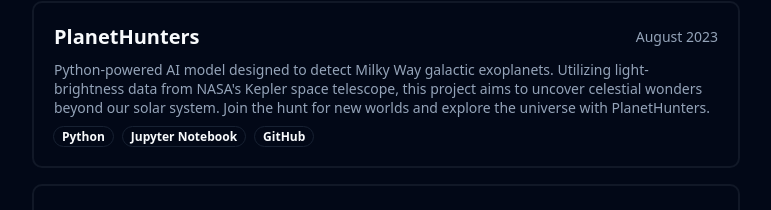
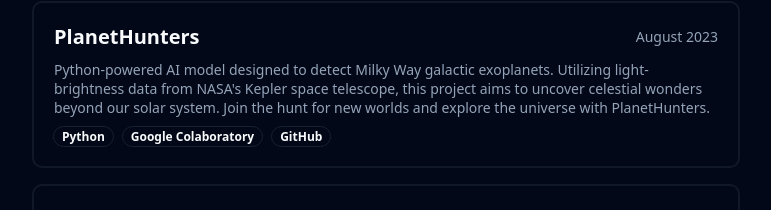
Before and after one commit to elisha-et/portfolio, a React (Vite) app: page / in a window 1280 px wide. Shown: the part 1200-1410 px from the top of the page, without its empty margins (254-1025 px from the left). Built offline with nearby package versions, Linux system fonts and the light colour scheme.

Commit message:
Made changes to PlanetHunters Projects

```diff
--- a/src/App.tsx
+++ b/src/App.tsx
@@ -23,7 +23,7 @@
           name="PlanetHunters"
           date="August 2023"
           description="Python-powered AI model designed to detect Milky Way galactic exoplanets. Utilizing light-brightness data from NASA's Kepler space telescope, this project aims to uncover celestial wonders beyond our solar system. Join the hunt for new worlds and explore the universe with PlanetHunters."
-          skills={["Python", "Jupyter Notebook", "GitHub"]}
+          skills={["Python", "Google Colaboratory", "GitHub"]}
           link="https://github.com/elisha-et/PlanetHunters"
           gitlink="https://github.com/elisha-et/PlanetHunters"
         />
```
